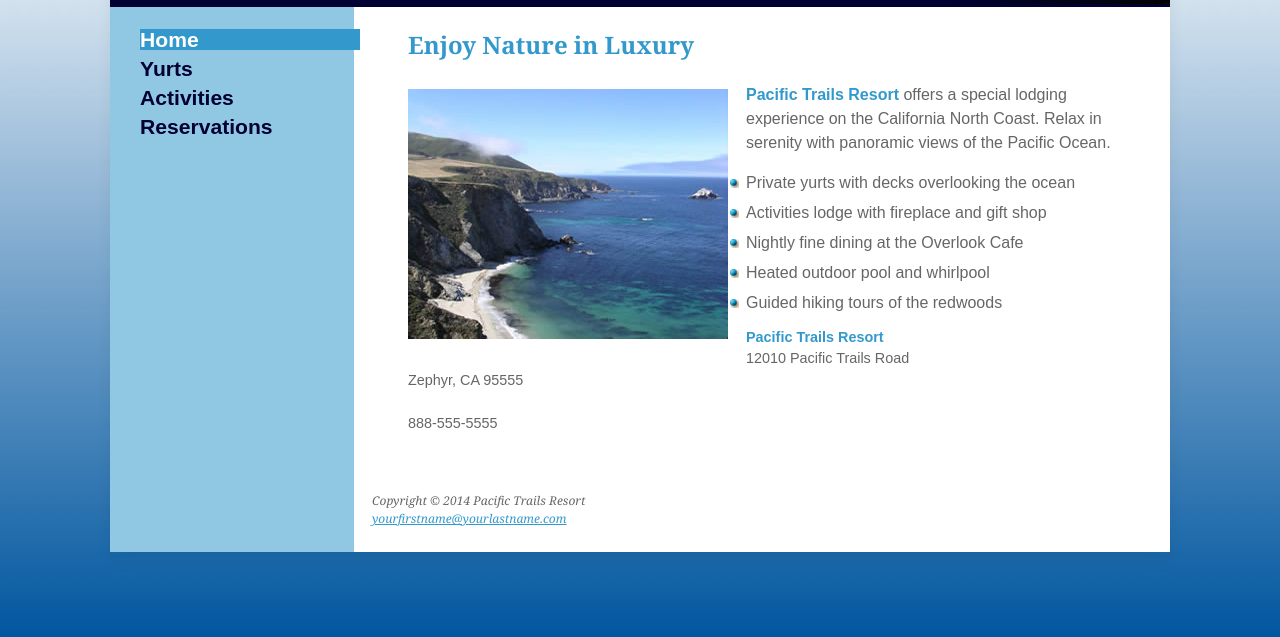
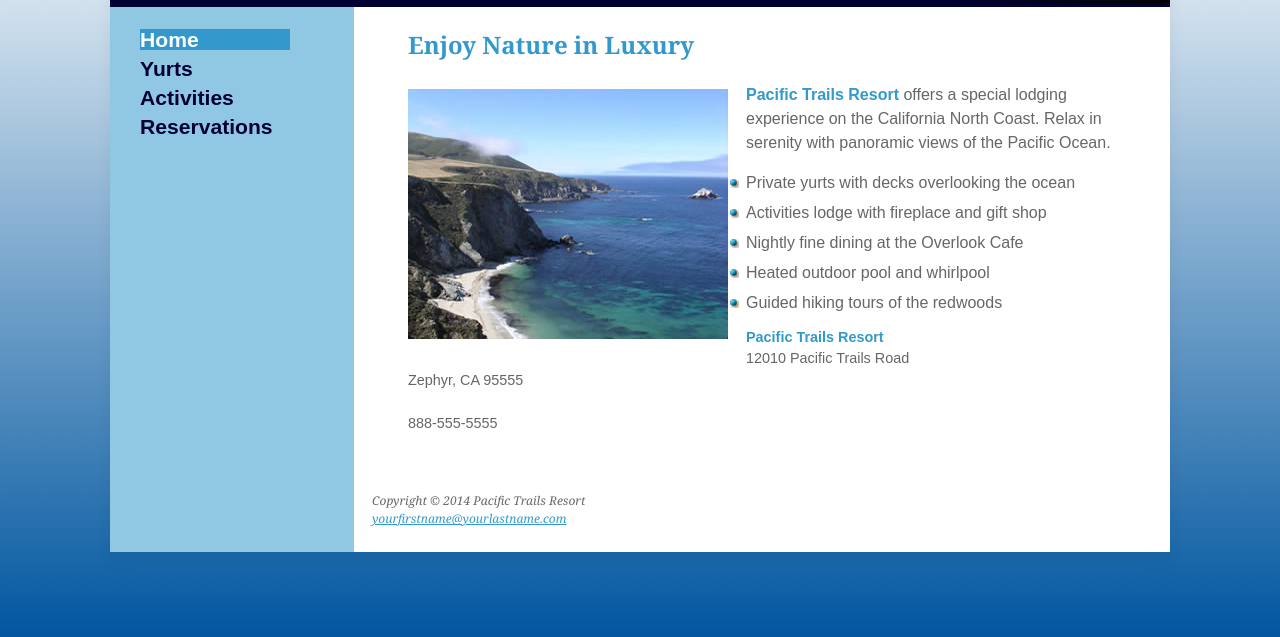
Before and after one commit to rcksssss/GUI, a plain HTML site: page HW2/HW2_sourceCode/index.html in a window 1280 px wide. In both pictures the pointer is over the link "Home". Shown: the part 99-736 px from the top of the page. Drawn offline with Linux system fonts and the light colour scheme.

Commit message:
Added and fixed left side column hover highlight

```diff
--- a/HW2/HW2_sourceCode/pacific.css
+++ b/HW2/HW2_sourceCode/pacific.css
@@ -112,6 +112,7 @@ nav a:visited {
 nav a:hover {
 	background: #3399CC;
 	color: #FFFFFF;
+  width: 150px; /* Added and fixed for hover width on left side column */
 }
 
 h1 {
```
